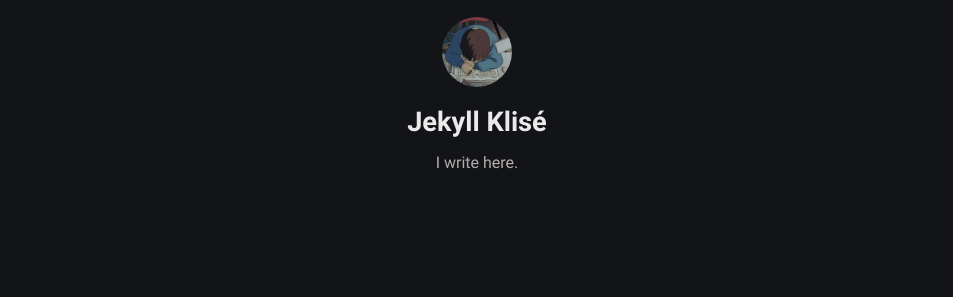
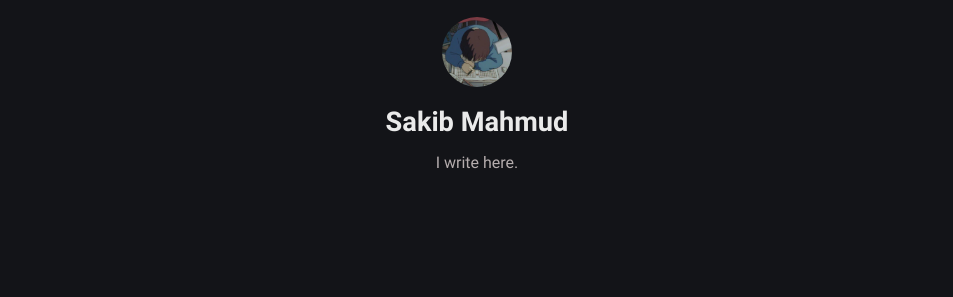
Before and after one commit to stackbit-projects/famous-pine-8632e, a Jekyll site: the page built from index.md, in a window 1280 px wide. Shown: the part 151-448 px from the top of the page, without its empty margins (163-1116 px from the left). Built offline with Jekyll 4.4.1, drawn with Linux system fonts in a browser that asks for light colours.

Commit message:
_config.yml: updated name in author

```diff
--- a/_config.yml
+++ b/_config.yml
@@ -5,7 +5,7 @@ timezone: Asia/Jakarta
 repo: 'https://github.com/piharpi/jekyll-klise'
 mode: dark
 author:
-  name: Jekyll Klisé
+  name: Sakib Mahmud
   bio: I write here.
   username: sakibmahmud
   github: sakibmahmud1
```
